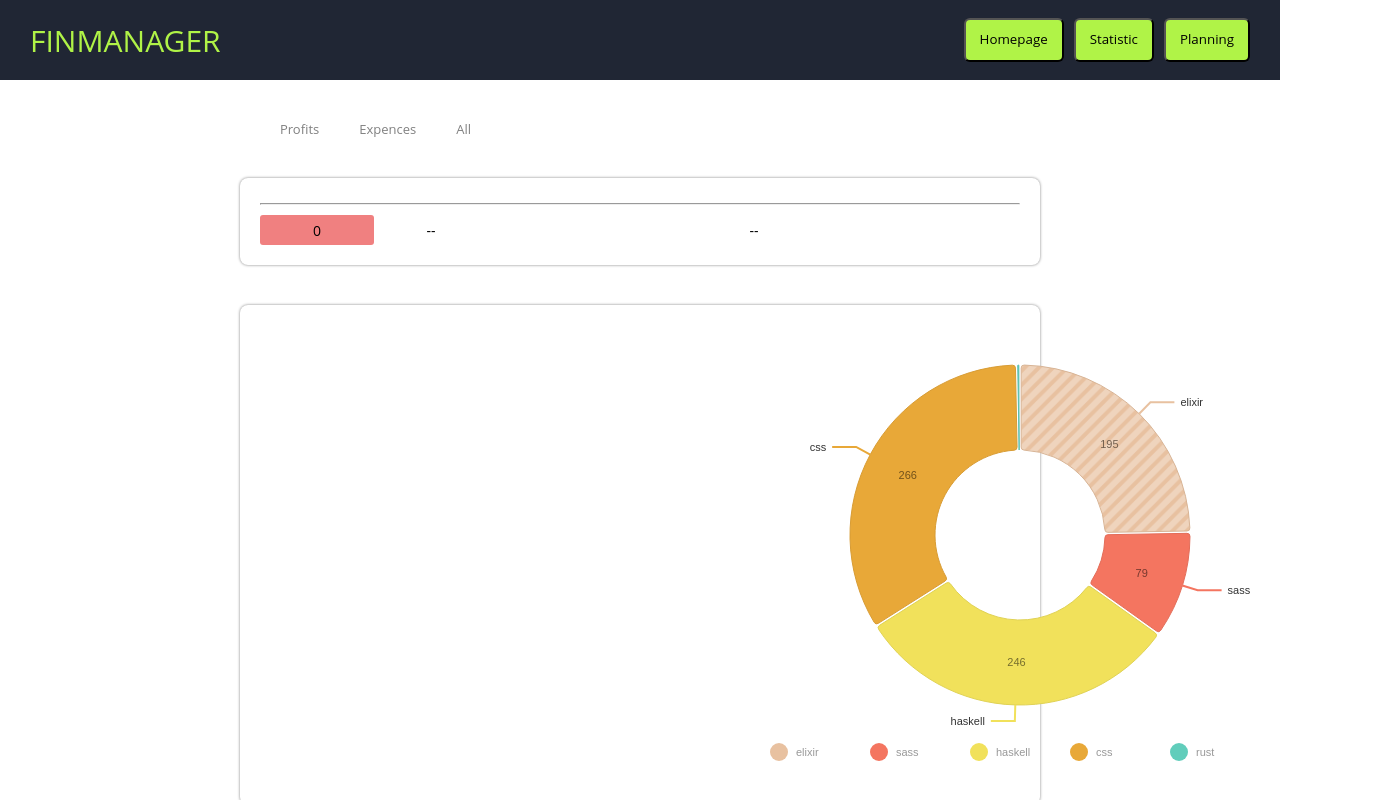
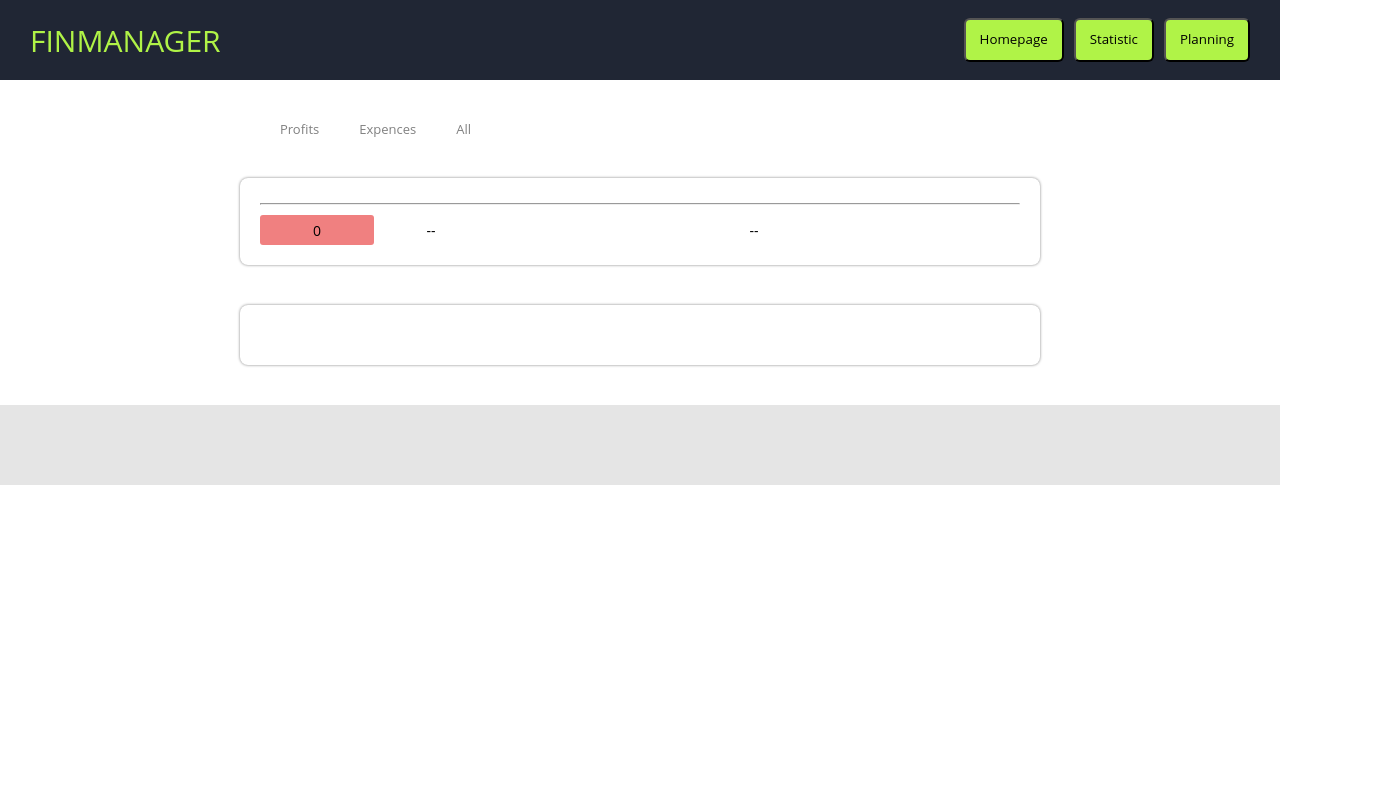
Before and after one commit to sp28337/react-learn, a React (Create React App) app: page / in a window 1280 px wide. Both pictures are taken after a click on the button "Statistic". Shown: the top 800 px of the page, 1400 px wide, since content can reach past the window. Built offline with nearby package versions, Linux system fonts and the light colour scheme.

Commit message:
add Pie Chart from nivo

```diff
--- a/src/components/views/local/DataChart.jsx
+++ b/src/components/views/local/DataChart.jsx
@@ -1,137 +1,7 @@
-import React, { useEffect } from "react"
+import React, { useEffect } from "react";
 import css from "../../../styles/dataList"
-import { ResponsivePie } from '@nivo/pie'
 
 const { DataContainer } = css
-const MyResponsivePie = ({ data /* see data tab */ }) => (
-    <ResponsivePie
-        data={data}
-        margin={{ top: 40, right: 80, bottom: 80, left: 80 }}
-        innerRadius={0.5}
-        padAngle={0.7}
-        cornerRadius={3}
-        activeOuterRadiusOffset={8}
-        borderWidth={1}
-        borderColor={{
-            from: 'color',
-            modifiers: [
-                [
-                    'darker',
-                    0.2
-                ]
-            ]
-        }}
-        arcLinkLabelsSkipAngle={10}
-        arcLinkLabelsTextColor="#333333"
-        arcLinkLabelsThickness={2}
-        arcLinkLabelsColor={{ from: 'color' }}
-        arcLabelsSkipAngle={10}
-        arcLabelsTextColor={{
-            from: 'color',
-            modifiers: [
-                [
-                    'darker',
-                    2
-                ]
-            ]
-        }}
-        defs={[
-            {
-                id: 'dots',
-                type: 'patternDots',
-                background: 'inherit',
-                color: 'rgba(255, 255, 255, 0.3)',
-                size: 4,
-                padding: 1,
-                stagger: true
-            },
-            {
-                id: 'lines',
-                type: 'patternLines',
-                background: 'inherit',
-                color: 'rgba(255, 255, 255, 0.3)',
-                rotation: -45,
-                lineWidth: 6,
-                spacing: 10
-            }
-        ]}
-        fill={[
-            {
-                match: {
-                    id: 'ruby'
-                },
-                id: 'dots'
-            },
-            {
-                match: {
-                    id: 'c'
-                },
-                id: 'dots'
-            },
-            {
-                match: {
-                    id: 'go'
-                },
-                id: 'dots'
-            },
-            {
-                match: {
-                    id: 'python'
-                },
-                id: 'dots'
-            },
-            {
-                match: {
-                    id: 'scala'
-                },
-                id: 'lines'
-            },
-            {
-                match: {
-                    id: 'lisp'
-                },
-                id: 'lines'
-            },
-            {
-                match: {
-                    id: 'elixir'
-                },
-                id: 'lines'
-            },
-            {
-                match: {
-                    id: 'javascript'
-                },
-                id: 'lines'
-            }
-        ]}
-        legends={[
-            {
-                anchor: 'bottom',
-                direction: 'row',
-                justify: false,
-                translateX: 0,
-                translateY: 56,
-                itemsSpacing: 0,
-                itemWidth: 100,
-                itemHeight: 18,
-                itemTextColor: '#999',
-                itemDirection: 'left-to-right',
-                itemOpacity: 1,
-                symbolSize: 18,
-                symbolShape: 'circle',
-                effects: [
-                    {
-                        on: 'hover',
-                        style: {
-                            itemTextColor: '#000'
-                        }
-                    }
-                ]
-            }
-        ]}
-    />
-)
 
 const DataChart = (props) => {
 
@@ -139,38 +9,7 @@ const DataChart = (props) => {
 
     return (
         <React.Fragment>
-            <DataContainer style={{height: "500px", width: "800px"}}>
-                <MyResponsivePie data={[{
-                    "id": "elixir",
-                    "label": "elixir",
-                    "value": 195,
-                    "color": "hsl(54, 70%, 50%)"
-                    },
-                    {
-                    "id": "sass",
-                    "label": "sass",
-                    "value": 79,
-                    "color": "hsl(276, 70%, 50%)"
-                    },
-                    {
-                    "id": "haskell",
-                    "label": "haskell",
-                    "value": 246,
-                    "color": "hsl(77, 70%, 50%)"
-                    },
-                    {
-                    "id": "css",
-                    "label": "css",
-                    "value": 266,
-                    "color": "hsl(191, 70%, 50%)"
-                    },
-                    {
-                    "id": "rust",
-                    "label": "rust",
-                    "value": 1,
-                    "color": "hsl(133, 70%, 50%)"
-                    }]}/>
-            </DataContainer>
+            <DataContainer></DataContainer>
         </React.Fragment>
     )
 }
```
